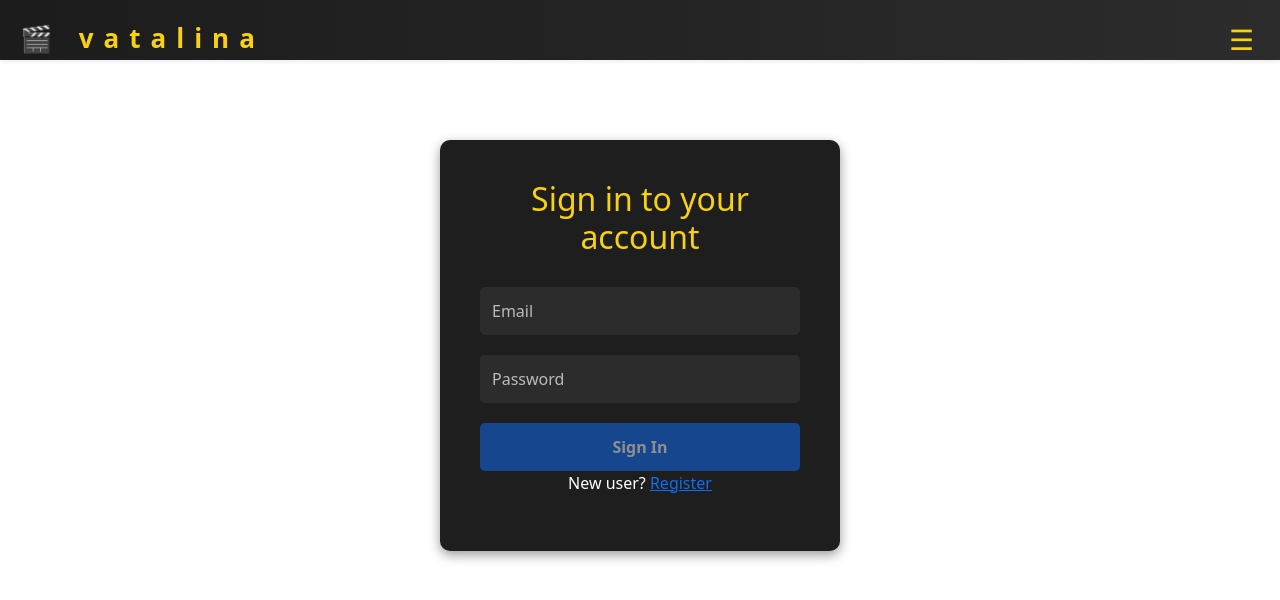
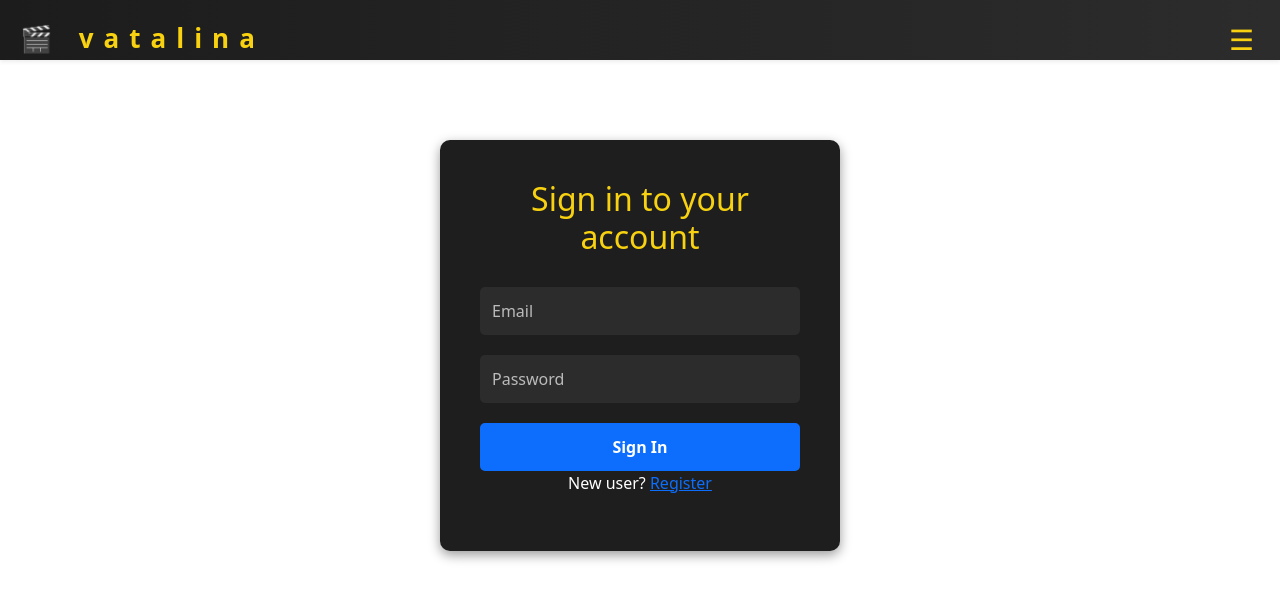
Before and after one commit to Diarra-blip/Cine-app, an Angular app: page /login in a window 1280 px wide. Shown: the top 600 px of the page. Built offline with nearby package versions, Linux system fonts and the light colour scheme.

Commit message:
Explications

```diff
--- a/src/app/auth/login/login.html
+++ b/src/app/auth/login/login.html
@@ -16,7 +16,7 @@
       required
     />
     <div class="error" *ngIf="error">{{ error }}</div>
-    <button type="submit" [disabled]="!loginForm.form.valid">Sign In</button>
+    <button type="submit">Sign In</button>
   </form>
   <p>
     New user?
```
